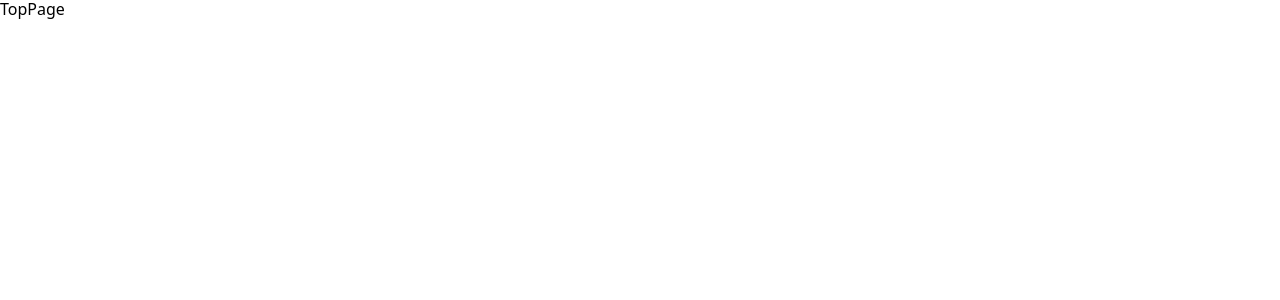
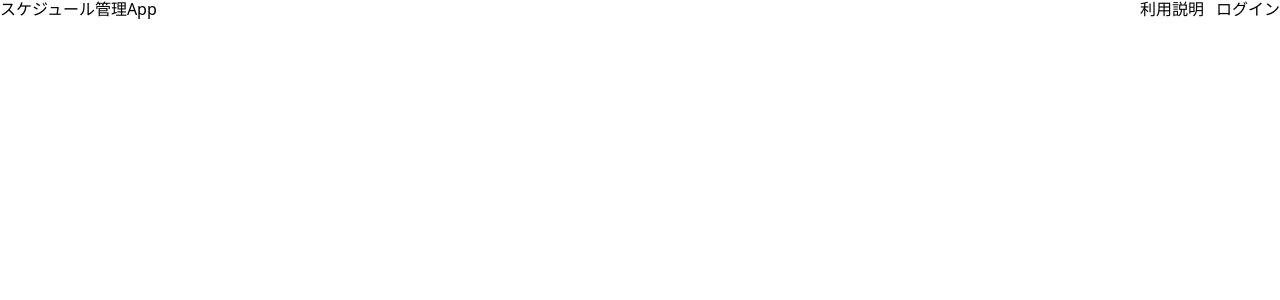
Before and after one commit to Hashimoto-Noriaki/react-calendar, a React (Vite) app: page / in a window 1280 px wide. Shown: the top 300 px of the page. Built offline with nearby package versions, Linux system fonts and the light colour scheme.

Commit message:
トップページ1

```diff
--- a/src/components/pages/TopPage.tsx
+++ b/src/components/pages/TopPage.tsx
@@ -1,7 +1,19 @@
 import React from 'react'
 
 export const TopPage = () => {
-  return (
-    <div>TopPage</div>
-  )
+    return (
+        <div>
+            <header>
+                <div className="flex justify-between">
+                    <p>スケジュール管理App</p>
+                    <nav>
+                        <ul className="flex gap-3">
+                            <li>利用説明</li>
+                            <li>ログイン</li>
+                        </ul>
+                    </nav>
+                </div>
+            </header>
+        </div>
+    )
 }
--- a/src/styles/output.css
+++ b/src/styles/output.css
@@ -554,6 +554,10 @@
   display: none;
 }
 
+.mt-5 {
+  margin-top: 1.25rem;
+}
+
 .flex {
   display: flex;
 }
@@ -568,6 +572,18 @@
 
 .justify-center {
   justify-content: center;
+}
+
+.justify-between {
+  justify-content: space-between;
+}
+
+.gap-3 {
+  gap: 0.75rem;
+}
+
+.gap-5 {
+  gap: 1.25rem;
 }
 
 .text-3xl {
```
